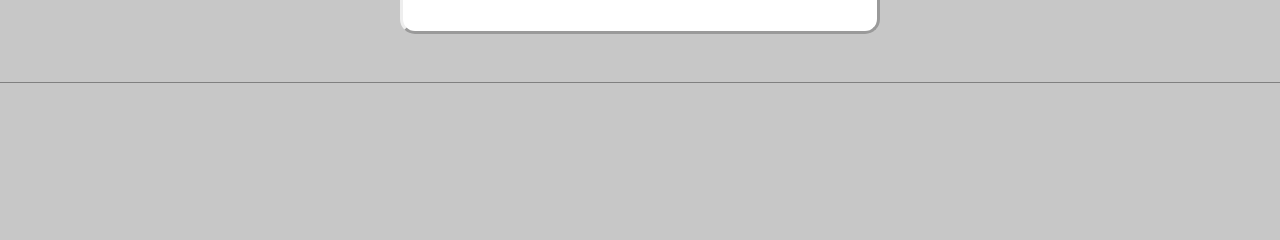
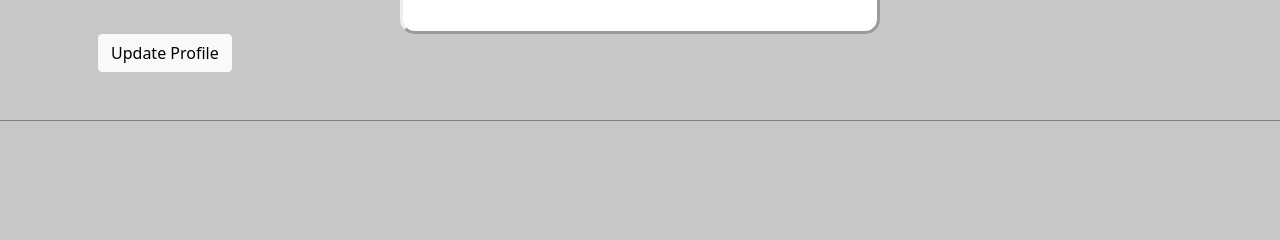
Before and after one commit to chjudge/COMP-442-Project, a Flask app: page /profile/ in a window 1280 px wide. Shown: the part 339-579 px from the top of the page. Run offline with Flask 2, Linux system fonts and the light colour scheme; the visitor is signed in with stand-in values (Sample User, id 1); data comes from the database, SQL or seed files in the repository; parts of the project's set-up code (start-up, migrations or seed data) failed here and were passed over.

Commit message:
Starting to get update profile working + todo

```diff
--- /dev/null
+++ b/TODO.txt
@@ -0,0 +1,4 @@
+Melva
+
+1. Make Update Profile Work
+2. Account Settings page (different from profile, enables email change)
--- a/Templates/profile.html
+++ b/Templates/profile.html
@@ -110,7 +110,7 @@
         {% endif %}
         {% if profile.fname != None and profile.lname != None and profile.gender != None and profile.bio != None %}
         {% else %}
-        {{ form.submit }}
+        <a class="btn btn-light ms-3" href="{{ url_for('get_admin_page') }}"> {{ form.submit }} </a>
         {% endif %}
       </form>
       {% else %}
@@ -122,6 +122,8 @@
         <h5>Bio: {{profile.bio}}</h5>
       </div>
       {% endif %}
+      <a class="btn btn-light ms-3" href="{{ url_for('get_profile') }}"> Update Profile </a>
+
     </div>
   </main>
 
```
